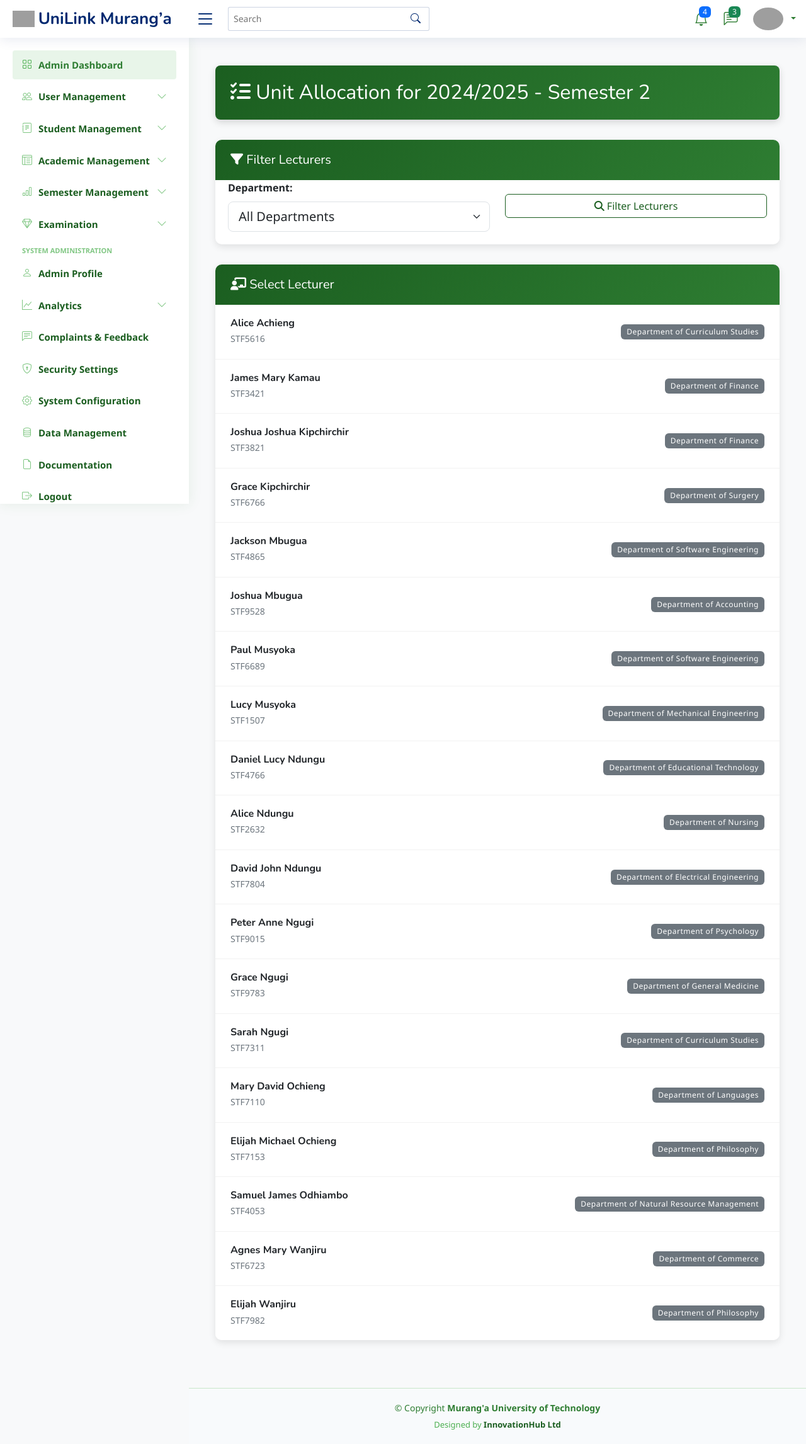
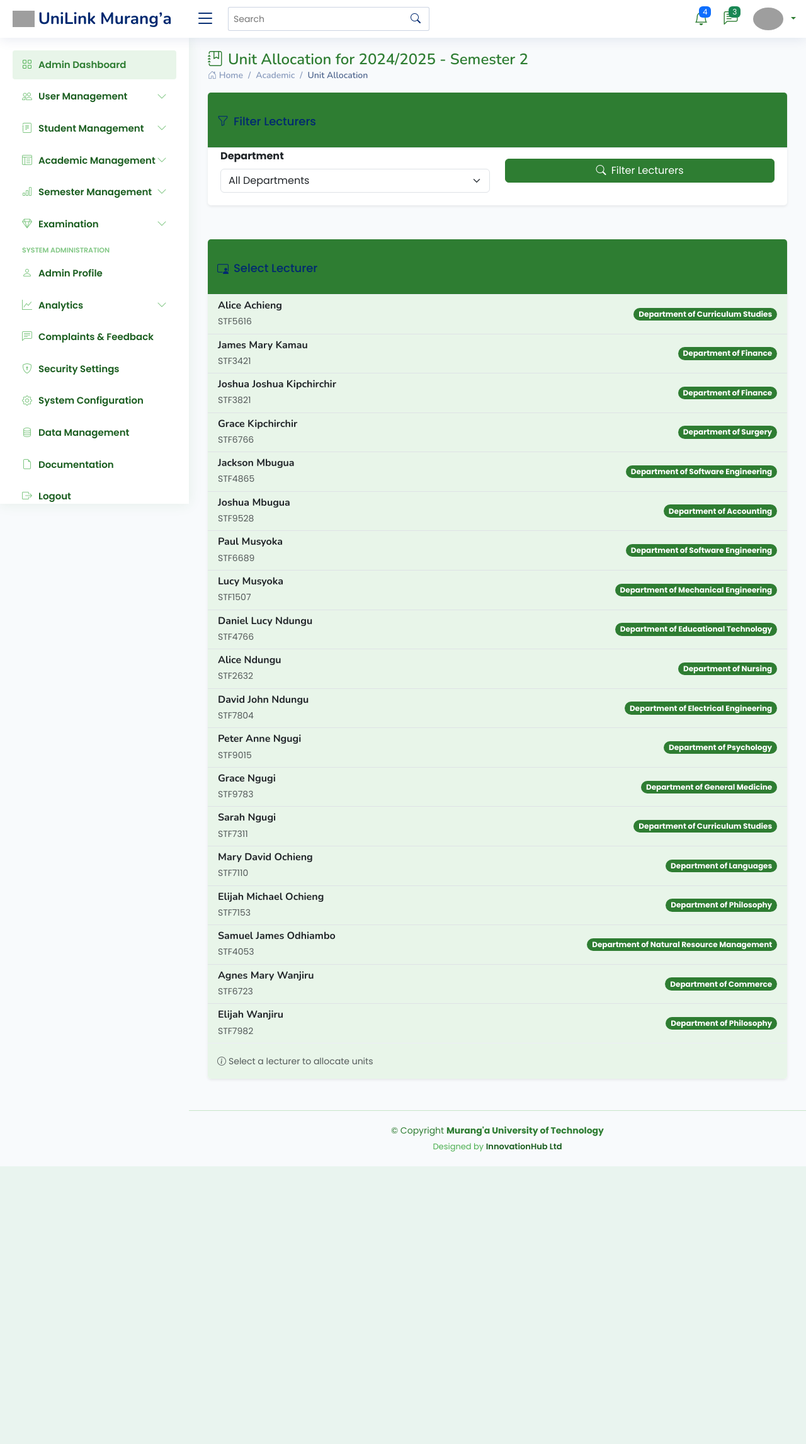
Before and after one commit to steve-ongera/Muranga-univeristy-students-portal, a Django app: page /unit-allocation/ in a window 1280 px wide. Shown: the whole page at 63% size. After the commit the page ends 1852 px from the top, so only its background shows below. Run offline with Django 5.2, Linux system fonts and the light colour scheme; the first user in the database is signed in; data comes from the database, SQL or seed files in the repository; some libraries are stand-ins or nearby versions; grey boxes are pictures that could not be loaded.

Commit message:
made updates

```diff
--- a/students_portal/models.py
+++ b/students_portal/models.py
@@ -877,7 +877,7 @@ class HostelAllocation(models.Model):
     room = models.ForeignKey(Room, on_delete=models.CASCADE)
     bed = models.ForeignKey(Bed, on_delete=models.CASCADE)
     date_allocated = models.DateField(auto_now_add=True)
-    date_vacated = models.DateField(auto_now=True, null=True, blank=True)
+    date_vacated = models.DateField( null=True, blank=True)
     is_active = models.BooleanField(default=True)
 
     class Meta:
--- a/students_portal/urls.py
+++ b/students_portal/urls.py
@@ -94,7 +94,7 @@ urlpatterns = [
     path('hostel/get-available-rooms/', views.get_available_rooms, name='get_available_rooms'),
     path('hostel/get-available-beds/', views.get_available_beds, name='get_available_beds'),
     path('hostel/get-current-year/', views.get_current_year, name='get_current_year'),
-
+     path('hostel-explorer/', views.HostelAllocationExplorer.as_view(), name='hostel_allocation_explorer'),
 
 
 
--- a/students_portal/views.py
+++ b/students_portal/views.py
@@ -3757,3 +3757,66 @@ def get_current_year(request):
     if current_year:
         return JsonResponse({'id': current_year.id, 'name': str(current_year)})
     return JsonResponse({'error': 'No current academic year'}, status=400)
+
+
+
+from django.shortcuts import render, get_object_or_404
+from django.views import View
+from .models import AcademicYear, Hostel, Room, HostelAllocation, Student
+
+class HostelAllocationExplorer(View):
+    template_name = 'hostel_allocation_explorer.html'
+
+    def get(self, request):
+        # Get all academic years
+        academic_years = AcademicYear.objects.all().order_by('-start_date')
+
+        # Get selected academic year from query params
+        selected_year_id = request.GET.get('year')
+        selected_year = None
+        hostels = []
+
+        if selected_year_id:
+            selected_year = get_object_or_404(AcademicYear, pk=selected_year_id)
+            # Get all hostels with allocations in this year
+            hostels = Hostel.objects.filter(
+                hostelallocation__academic_year=selected_year
+            ).distinct().order_by('name')
+
+        # Get selected hostel from query params
+        selected_hostel_id = request.GET.get('hostel')
+        selected_hostel = None
+        rooms = []
+
+        if selected_hostel_id and selected_year:
+            selected_hostel = get_object_or_404(Hostel, pk=selected_hostel_id)
+            # Get all rooms with allocations in this hostel/year
+            rooms = Room.objects.filter(
+                hostel=selected_hostel,
+                beds__hostelallocation__academic_year=selected_year
+            ).distinct().order_by('room_number')
+
+        # Get selected room from query params
+        selected_room_id = request.GET.get('room')
+        selected_room = None
+        allocations = []
+
+        if selected_room_id and selected_year:
+            selected_room = get_object_or_404(Room, pk=selected_room_id)
+            # Get all allocations for this room/year
+            allocations = HostelAllocation.objects.filter(
+                room=selected_room,
+                academic_year=selected_year
+            ).select_related('student', 'bed').order_by('bed__bed_number')
+
+        context = {
+            'academic_years': academic_years,
+            'selected_year': selected_year,
+            'hostels': hostels,
+            'selected_hostel': selected_hostel,
+            'rooms': rooms,
+            'selected_room': selected_room,
+            'allocations': allocations,
+        }
+
+        return render(request, self.template_name, context)
--- a/templates/base/sidebars/admin_sidebar.html
+++ b/templates/base/sidebars/admin_sidebar.html
@@ -62,6 +62,11 @@
           <li>
             <a href="{% url 'allocate_hostel'%}">
               <i class="bi bi-circle"></i><span>Hostel allocation</span>
+            </a>
+          </li>
+          <li>
+            <a href="{% url 'hostel_allocation_explorer'%}">
+              <i class="bi bi-circle"></i><span>Explor Hostels</span>
             </a>
           </li>
         </ul>
--- a/templates/units/unit_allocation.html
+++ b/templates/units/unit_allocation.html
@@ -1,197 +1,41 @@
-{% extends 'base/base.html' %}
+{% extends 'base/base.html'%}
 {% load static %}
 
 {% block content %}
-<style>
-    :root {
-        --univ-primary: #1B5E20;  /* Dark Green */
-        --univ-secondary: #388E3C;  /* Medium Green */
-        --univ-accent: #2E7D32;  /* Darker Green */
-        --univ-light: #E8F5E9;  /* Light Green Background */
-        --univ-text-light: #FFFFFF;  /* White text */
-        --univ-text-dark: #212121;  /* Dark text */
-    }
-
-    body {
-        background-color: #f8f9fa;
-        font-family: 'Segoe UI', Tahoma, Geneva, Verdana, sans-serif;
-    }
-
-    .univ-header {
-        background: linear-gradient(135deg, var(--univ-primary), var(--univ-accent));
-        color: var(--univ-text-light);
-        padding: 1.5rem;
-        border-radius: 8px;
-        margin-bottom: 2rem;
-        box-shadow: 0 4px 12px rgba(0, 0, 0, 0.15);
-    }
-
-    .card {
-        border: none;
-        border-radius: 10px;
-        box-shadow: 0 4px 12px rgba(0, 0, 0, 0.1);
-        margin-bottom: 2rem;
-        transition: transform 0.3s ease, box-shadow 0.3s ease;
-        overflow: hidden;
-    }
-
-    .card:hover {
-        transform: translateY(-5px);
-        box-shadow: 0 6px 16px rgba(0, 0, 0, 0.15);
-    }
-
-    .card-header {
-        background: linear-gradient(135deg, var(--univ-primary), var(--univ-accent));
-        color: var(--univ-text-light);
-        border-radius: 0 !important;
-        padding: 1.25rem 1.5rem;
-        font-weight: 600;
-        border-bottom: none;
-    }
-
-    .btn-primary {
-        background-color: var(--univ-text-light);
-        border-color: var(--univ-primary);
-        color: var(--univ-primary);
-        font-weight: 500;
-        transition: all 0.3s ease;
-    }
-
-    .btn-primary:hover {
-        background-color: var(--univ-primary);
-        border-color: var(--univ-primary);
-        color: var(--univ-text-light);
-    }
-
-    .btn-success {
-        background-color: var(--univ-secondary);
-        border-color: var(--univ-secondary);
-        color: var(--univ-text-light);
-        font-weight: 500;
-        padding: 0.75rem 2rem;
-        transition: all 0.3s ease;
-    }
-
-    .btn-success:hover {
-        background-color: var(--univ-accent);
-        border-color: var(--univ-accent);
-        color: var(--univ-text-light);
-        transform: translateY(-2px);
-    }
-
-    .list-group-item {
-        border-left: 4px solid transparent;
-        transition: all 0.3s ease;
-        padding: 1.25rem 1.5rem;
-        border-bottom: 1px solid rgba(0,0,0,0.05);
-    }
-
-    .list-group-item:hover {
-        border-left: 4px solid var(--univ-secondary);
-        background-color: var(--univ-light);
-        transform: translateX(5px);
-    }
-
-    .list-group-item.active {
-        background-color: var(--univ-primary);
-        border-color: var(--univ-primary);
-        color: var(--univ-text-light);
-    }
-
-    .list-group-item.active .text-muted,
-    .list-group-item.active .badge {
-        color: rgba(255,255,255,0.8) !important;
-    }
-
-    .badge {
-        padding: 0.5em 0.75em;
-        font-weight: 500;
-        letter-spacing: 0.5px;
-    }
-
-    .badge-secondary {
-        background-color: var(--univ-accent);
-        color: var(--univ-text-light);
-    }
-
-    table {
-        border-collapse: separate;
-        border-spacing: 0;
-    }
-
-    thead {
-        background: linear-gradient(135deg, var(--univ-primary), var(--univ-accent));
-        color: var(--univ-text-light);
-    }
-
-    th {
-        padding: 1rem;
-        font-weight: 500;
-        border: none;
-    }
-
-    td {
-        padding: 1rem;
-        vertical-align: middle;
-        border-top: 1px solid rgba(0,0,0,0.05);
-    }
-
-    tr:hover td {
-        background-color: var(--univ-light);
-    }
-
-    tr:nth-child(even) {
-        background-color: rgba(232, 245, 233, 0.3);
-    }
-
-    .form-control:focus {
-        border-color: var(--univ-secondary);
-        box-shadow: 0 0 0 0.2rem rgba(56, 142, 60, 0.25);
-    }
-
-    .form-check-input {
-        width: 1.25em;
-        height: 1.25em;
-        margin-top: 0;
-    }
-
-    .form-check-input:checked {
-        background-color: var(--univ-primary);
-        border-color: var(--univ-primary);
-    }
-
-    .table-responsive {
-        border-radius: 8px;
-        overflow: hidden;
-        border: 1px solid rgba(0,0,0,0.1);
-    }
-
-    .text-muted {
-        color: #6c757d !important;
-    }
-
-    .department-badge {
-        background-color: rgba(232, 245, 233, 0.9);
-        color: var(--univ-primary);
-        font-weight: 600;
-    }
-</style>
-
-<div class="container-fluid py-4">
-    <div class="univ-header">
-        <h2 class="mb-0"><i class="fas fa-tasks mr-2"></i> Unit Allocation for {{ current_semester }}</h2>
+<div class="message-container" id="system-messages">
+    {% for message in messages %}
+    <div class="alert alert-{{ message.tags }} alert-dismissible fade show">
+        <i class="bi {% if message.tags == 'success' %}bi-check-circle{% else %}bi-exclamation-triangle{% endif %} me-2"></i>
+        {{ message }}
+        <button type="button" class="btn-close" data-bs-dismiss="alert" aria-label="Close"></button>
+    </div>
+    {% endfor %}
 </div>
 
-    <!-- Department Filter -->
-    <div class="card">
-        <div class="card-header">
-            <h5 class="mb-0"><i class="fas fa-filter mr-2"></i> Filter Lecturers</h5>
+<div class="pagetitle">
+    <h1><i class="bi bi-journal-bookmark me-2"></i>Unit Allocation for {{ current_semester }}</h1>
+    <nav>
+        <ol class="breadcrumb">
+            <li class="breadcrumb-item"><a href="{% url 'admin_dashboard' %}"><i class="bi bi-house-door"></i> Home</a></li>
+            <li class="breadcrumb-item">Academic</li>
+            <li class="breadcrumb-item active">Unit Allocation</li>
+        </ol>
+    </nav>
+</div><!-- End Page Title -->
+
+<section class="section">
+    <div class="row">
+        <div class="col-lg-12">
+            <!-- Department Filter Card -->
+            <div class="card border-0 shadow-sm">
+                <div class="card-header bg-university-primary text-white">
+                    <h5 class="card-title mb-0"><i class="bi bi-funnel me-2"></i>Filter Lecturers</h5>
                 </div>
                 <div class="card-body">
                     <form method="get" class="row align-items-center">
-                <div class="col-md-6 mb-2 mb-md-0">
-                    <label for="department" class="form-label fw-bold">Department:</label>
-                    <select name="department" id="department" class="form-select form-select-lg">
+                        <div class="col-md-6 mb-3 mb-md-0">
+                            <label class="form-label fw-bold">Department</label>
+                            <select name="department" id="department" class="form-select">
                                 <option value="">All Departments</option>
                                 {% for dept in departments %}
                                     <option value="{{ dept.id }}" {% if selected_department_id and selected_department_id == dept.id %}selected{% endif %}>
@@ -201,52 +45,65 @@
                             </select>
                         </div>
                         <div class="col-md-6 d-flex align-items-end">
-                    <button type="submit" class="btn btn-primary w-100">
-                        <i class="fas fa-search mr-2"></i> Filter Lecturers
+                            <button type="submit" class="btn btn-university w-100">
+                                <i class="bi bi-search me-1"></i> Filter Lecturers
                             </button>
                         </div>
                     </form>
                 </div>
             </div>
+        </div>
+    </div>
 
-    <!-- Lecturer Selection -->
-    <div class="card">
-        <div class="card-header">
-            <h5 class="mb-0"><i class="fas fa-chalkboard-teacher mr-2"></i> Select Lecturer</h5>
+    <div class="row mt-4">
+        <div class="col-lg-12">
+            <!-- Lecturer Selection Card -->
+            <div class="card border-0 shadow-sm">
+                <div class="card-header bg-university-primary text-white">
+                    <h5 class="card-title mb-0"><i class="bi bi-person-video3 me-2"></i>Select Lecturer</h5>
                 </div>
                 <div class="card-body p-0">
+                    {% if lecturers %}
                     <div class="list-group list-group-flush">
                         {% for lecturer in lecturers %}
                             <a href="?department={{ selected_department_id }}&lecturer={{ lecturer.id }}"
-                       class="list-group-item list-group-item-action d-flex justify-content-between align-items-center {% if selected_lecturer and selected_lecturer.id == lecturer.id %}active{% endif %}">
+                               class="list-group-item list-group-item-action d-flex justify-content-between align-items-center {% if selected_lecturer and selected_lecturer.id == lecturer.id %}active bg-university-secondary text-white{% else %}bg-university-light{% endif %}">
                                 <div>
                                     <h6 class="mb-1 fw-bold">{{ lecturer.get_full_name }}</h6>
-                            <small class="text-muted d-block">{{ lecturer.staff_id }}</small>
+                                    <small class="{% if selected_lecturer and selected_lecturer.id == lecturer.id %}text-white-50{% else %}text-muted{% endif %} d-block">{{ lecturer.staff_id }}</small>
                                 </div>
-                        <span class="badge bg-secondary">
+                                <span class="badge bg-university-primary rounded-pill">
                                     {{ lecturer.department.name }}
                                 </span>
                             </a>
-                {% empty %}
-                    <div class="list-group-item text-center py-4">
-                        <i class="fas fa-user-slash fa-3x mb-3 text-muted"></i>
-                        <h5 class="fw-bold">No lecturers found</h5>
+                        {% endfor %}
+                    </div>
+                    {% else %}
+                    <div class="text-center py-5">
+                        <i class="bi bi-person-x fs-1 text-muted"></i>
+                        <h5 class="fw-bold mt-3">No lecturers found</h5>
                         <p class="text-muted">Try changing your filter criteria</p>
                     </div>
-                {% endfor %}
+                    {% endif %}
+                </div>
+                <div class="card-footer bg-university-light">
+                    <small class="text-muted"><i class="bi bi-info-circle me-1"></i>Select a lecturer to allocate units</small>
+                </div>
             </div>
         </div>
     </div>
 
-    <!-- Unit Allocation Form -->
     {% if selected_lecturer %}
-    <div class="card">
-        <div class="card-header d-flex justify-content-between align-items-center">
-            <h5 class="mb-0">
-                <i class="fas fa-book-open mr-2"></i>
+    <div class="row mt-4">
+        <div class="col-lg-12">
+            <!-- Unit Allocation Card -->
+            <div class="card border-0 shadow-sm">
+                <div class="card-header bg-university-primary text-white d-flex justify-content-between align-items-center">
+                    <h5 class="card-title mb-0">
+                        <i class="bi bi-journal-plus me-2"></i>
                         Allocate Units to <strong>{{ selected_lecturer.get_full_name }}</strong>
                     </h5>
-            <span class="badge department-badge rounded-pill px-3 py-2">
+                    <span class="badge bg-success">
                         {{ selected_lecturer.department.name }}
                     </span>
                 </div>
@@ -258,7 +115,7 @@
                         {% if programme_units %}
                         <div class="table-responsive">
                             <table class="table table-hover mb-4">
-                        <thead>
+                                <thead class="bg-university-primary text-white">
                                     <tr>
                                         <th style="width: 50px;">Select</th>
                                         <th>Unit Code</th>
@@ -294,21 +151,80 @@
                             </table>
                         </div>
 
-                <div class="d-grid gap-2 col-md-4 mx-auto mt-4">
-                    <button type="submit" class="btn btn-success btn-lg">
-                        <i class="fas fa-save mr-2"></i> Save Allocations
+                        <div class="d-flex justify-content-center mt-4">
+                            <button type="submit" class="btn btn-university">
+                                <i class="bi bi-save me-1"></i> Save Allocations
                             </button>
                         </div>
                         {% else %}
                         <div class="text-center py-5">
-                    <i class="fas fa-book fa-4x mb-4 text-muted"></i>
-                    <h4 class="fw-bold">No units available for allocation</h4>
+                            <i class="bi bi-journal-x fs-1 text-muted"></i>
+                            <h4 class="fw-bold mt-3">No units available for allocation</h4>
                             <p class="text-muted">There are currently no units in this semester that can be allocated to this lecturer.</p>
                         </div>
                         {% endif %}
                     </form>
                 </div>
             </div>
+        </div>
+    </div>
     {% endif %}
-</div>
+</section>
+
+<style>
+    :root {
+        --university-primary: #2E7D32; /* Dark green */
+        --university-secondary: #81C784; /* Light green */
+        --university-light: #E8F5E9; /* Very light green */
+    }
+    .bg-university-primary {
+        background-color: var(--university-primary) !important;
+    }
+    .bg-university-secondary {
+        background-color: var(--university-secondary) !important;
+    }
+    .bg-university-light {
+        background-color: var(--university-light) !important;
+    }
+    .btn-university {
+        background-color: var(--university-primary);
+        color: white;
+        border-color: var(--university-primary);
+    }
+    .btn-outline-university {
+        color: var(--university-primary);
+        border-color: var(--university-primary);
+    }
+    .btn-outline-university:hover {
+        background-color: var(--university-primary);
+        color: white;
+    }
+
+    .list-group-item {
+        transition: all 0.2s ease;
+        border-left: 3px solid transparent;
+    }
+
+    .list-group-item:hover {
+        border-left: 3px solid var(--university-primary);
+        background-color: rgba(129, 199, 132, 0.1);
+    }
+
+    .list-group-item.active:hover {
+        border-left: 3px solid white;
+    }
+
+    .form-check-input:checked {
+        background-color: var(--university-primary);
+        border-color: var(--university-primary);
+    }
+
+    tr:nth-child(even) {
+        background-color: rgba(232, 245, 233, 0.3);
+    }
+
+    tr:hover td {
+        background-color: rgba(129, 199, 132, 0.1);
+    }
+</style>
 {% endblock %}
```
Also changed, not shown: other parts of templates/units/unit_allocation.html (+1 -1 lines), students_portal/templatetags/custom_filters.py (+12 -0 lines), templates/hostel_allocation_explorer.html (added, +193 -0 lines), db.sqlite3, students_portal/migrations/0016_alter_hostelallocation_date_vacated.py (added). Lines whose indentation alone changed are shown as unchanged.
